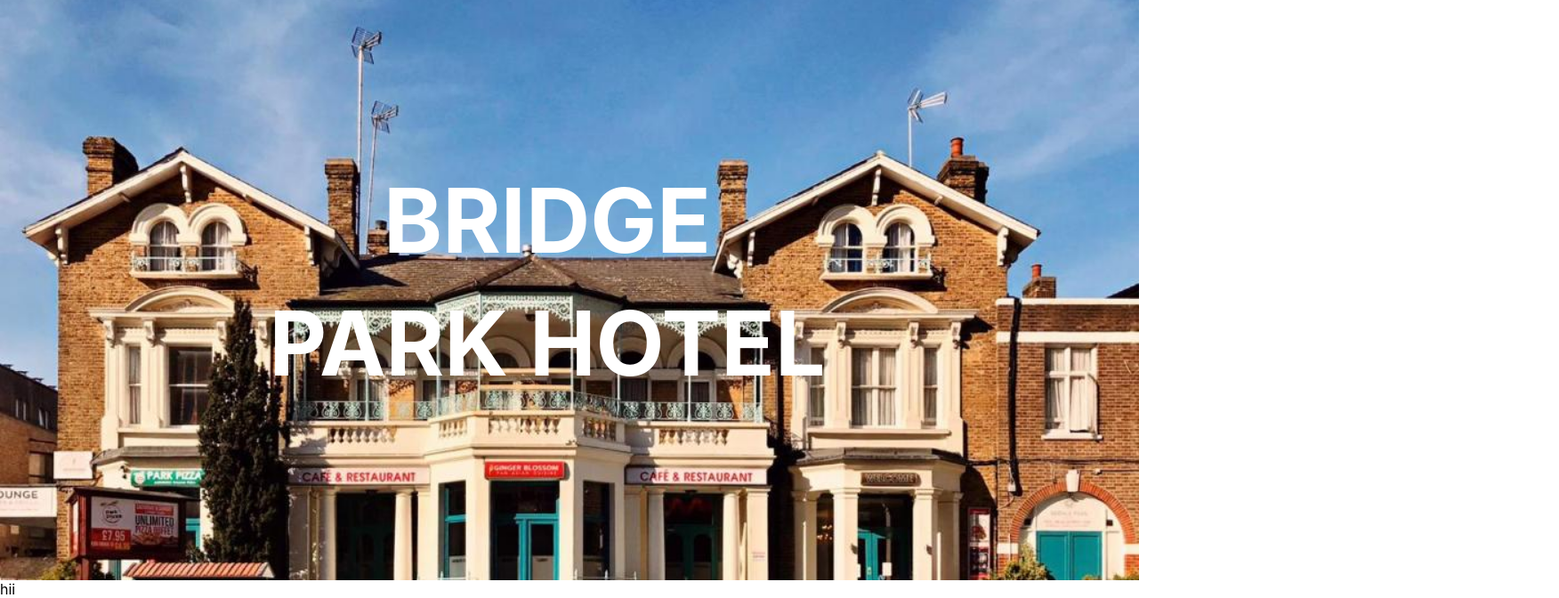
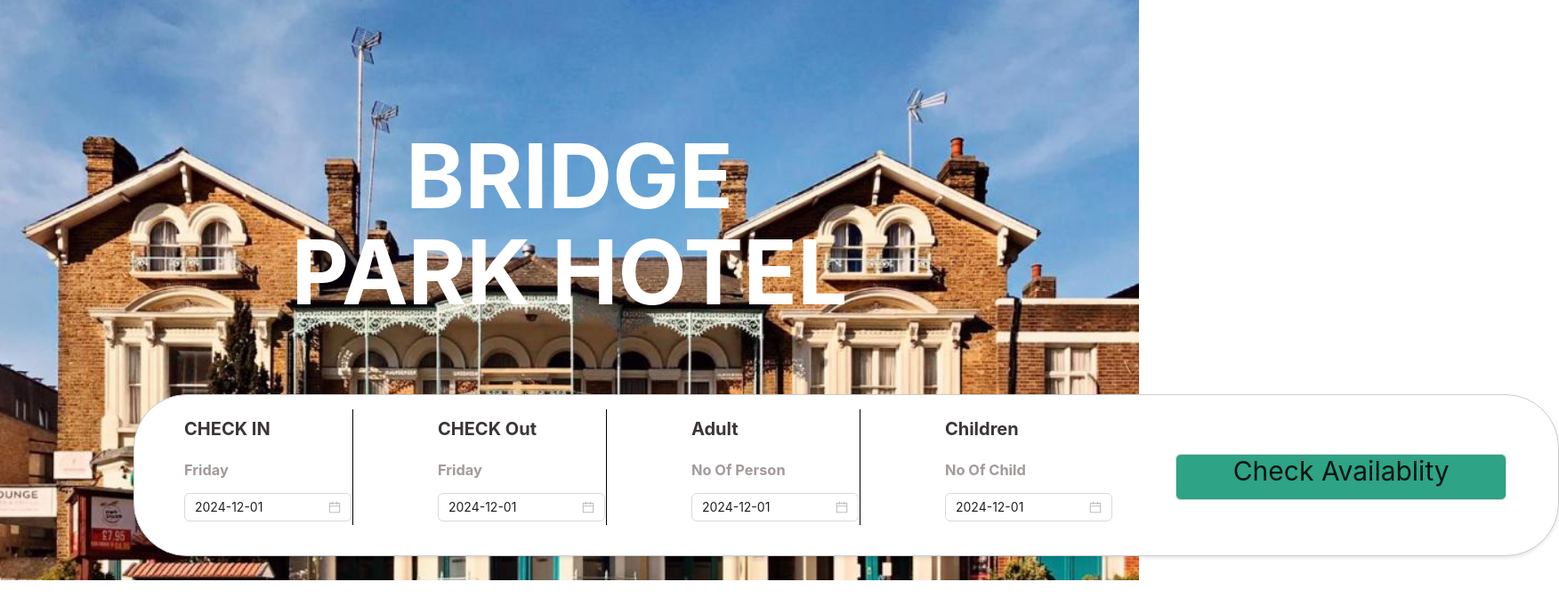
Before and after one commit to thanusiyanthan28/BridgePark_deploy2, a React (Create React App) app: page / in a window 1280 px wide. Shown: the part 148-820 px from the top of the page at 89% size, 1752 px wide, since content can reach past the window. Built offline with nearby package versions, Linux system fonts and the light colour scheme.

Commit message:
update something for ref

```diff
--- a/package.json
+++ b/package.json
@@ -6,6 +6,8 @@
     "@testing-library/jest-dom": "^5.17.0",
     "@testing-library/react": "^13.4.0",
     "@testing-library/user-event": "^13.5.0",
+    "antd": "^5.16.0",
+    "moment": "^2.30.1",
     "react": "^18.2.0",
     "react-dom": "^18.2.0",
     "react-icons": "^5.0.1",
--- a/src/App.js
+++ b/src/App.js
@@ -8,7 +8,7 @@
     <div>
       <Router>
         <Routes>
-          <Route path="/" element={<HomePage />} /> {/* Use curly braces to pass element prop */}
+          <Route path="/" element={<HomePage />} />
         </Routes>
       </Router>
     </div>
--- a/src/Pages/HomePage.js
+++ b/src/Pages/HomePage.js
@@ -1,11 +1,10 @@
 import React from 'react'
-import HeroSection from '../components/common/Header'
+import Header from '../components/common/Header'
 
 export default function HomePage(){
   return (
    <>
-   <HeroSection/>
-   <div>hii</div>
+   <Header/>
    </>
   )
 }
--- /dev/null
+++ b/src/components/common/Card.js
@@ -0,0 +1,51 @@
+import React from "react";
+import "../../css/Card.css";
+import { Row, Col, DatePicker } from "antd";
+import { Divider } from "antd";
+import dayjs from "dayjs";
+import PrimaryButton from "./PrimaryButton";
+
+function Card({ children, title, description }) {
+    return (
+        <div className="card">
+            <div className="card-body">
+                <Row gutter={[16, 16]}>
+                    <Col span={4} className="containerCol1">
+                        <Row><h1 className="titleH1">CHECK IN</h1></Row>
+                        <Row><h3 className="titleH3">Friday</h3></Row>
+                        <Row>
+                            <DatePicker defaultValue={dayjs("2024-12-01", "YYYY-MM-DD")} />
+                        </Row>
+                    </Col>
+                    <Col> <Divider type="vertical" className="devider" /></Col>
+                    <Col span={4} className="containerCol1">
+                        <Row><h1 className="titleH1">CHECK Out</h1></Row>
+                        <Row><h3 className="titleH3">Friday</h3></Row>
+                        <Row>
+                            <DatePicker defaultValue={dayjs("2024-12-01", "YYYY-MM-DD")} />
+                        </Row>
+                    </Col>
+                    <Col> <Divider type="vertical" className="devider" /></Col>
+                    <Col span={4} className="containerCol1">
+                        <Row><h1 className="titleH1">Adult</h1></Row>
+                        <Row><h3 className="titleH3">No Of Person</h3></Row>
+                        <Row>
+                            <DatePicker defaultValue={dayjs("2024-12-01", "YYYY-MM-DD")} />
+                        </Row>
+                    </Col>
+                    <Col> <Divider type="vertical" className="devider" /></Col>
+                    <Col span={4} className="containerCol1">
+                        <Row><h1 className="titleH1">Children</h1></Row>
+                        <Row><h3 className="titleH3">No Of Child</h3></Row>
+                        <Row>
+                            <DatePicker defaultValue={dayjs("2024-12-01", "YYYY-MM-DD")} />
+                        </Row>
+                    </Col>
+                    <Col span={6} style={{ Color: 'black' }}><PrimaryButton title={"Check Availablity"}/></Col>
+                </Row>
+            </div>
+        </div>
+    );
+}
+
+export default Card;
--- a/src/components/common/Header.js
+++ b/src/components/common/Header.js
@@ -3,7 +3,8 @@
 import "../../css/Header.css";
 import logo from "../../assets/images/HotelLogo.png";
 import Button from "./Button";
-import { FaArrowLeft, FaArrowRight } from 'react-icons/fa'
+import Card from "./Card";
+import { Row } from "antd";
 
 const Header = () => {
   const handleClick = () => {
@@ -40,6 +41,11 @@
           <h1 className="heading2">PARK HOTEL</h1>
 
         </div>
+        <Card
+          title="Card Title 2"
+          description="Description for Card 2"
+        >
+        </Card>
       </div>
     </div>
   );
--- /dev/null
+++ b/src/components/common/PrimaryButton.js
@@ -0,0 +1,10 @@
+import React from 'react';
+import { Button } from 'antd';
+
+const PrimaryButton = ({ title, onClick }) => (
+  <Button type="default" className='btnPrimary' onClick={onClick}>
+    {title}
+  </Button>
+);
+
+export default PrimaryButton;
--- /dev/null
+++ b/src/css/Card.css
@@ -0,0 +1,50 @@
+.card {
+    border: 1px solid #ccc;
+    border-radius: 60px;
+    box-shadow: 0 2px 4px rgba(0, 0, 0, 0.1);
+    margin: 10px;
+    overflow: hidden;
+    width: 300px; /* Adjust width as needed */
+    background-color: white;
+    color: black;
+    width: 1600px; /* Adjust width as needed */
+    height: 180px;
+    margin-left: 150px;
+  }
+
+  .card-body {
+    padding: 16px;
+    text-align: left;
+    margin-left: 30px;
+  }
+
+  .devider{
+    height: 130px;
+     background: black;
+     margin-left: -70px;
+  }
+
+  .titleH1{
+    color:rgb(59, 53, 53);
+    margin-top: 10px;
+  }
+
+  .titleH3{
+    color: rgba(71, 54, 54, 0.5);
+    margin-top: 10px;
+  }
+
+  .containerCol1{
+    margin-left: 10px;
+  }
+
+  .btnPrimary{
+    background-color: rgb(46, 163, 134);
+    margin-top: 50px;
+    font-size: 30px;
+    padding-bottom: 50px;
+    text-align: center;
+    display: block;
+    width: 100%;
+    justify-content: center;
+}
--- a/src/css/Header.css
+++ b/src/css/Header.css
@@ -37,17 +37,18 @@
 .logo {
   width: 100px;
   height: auto;
-  margin-left: 300px;
+  margin-left: 265px;
   margin-top: 30px;
 }
 
 .heading-container {
   font-size: 50px;
-  margin-top: 150px;
+  margin-top: 100px;
   /* display: flex; */
   /* align-items: center;
   justify-content: center; */
   flex-wrap: wrap;
+  margin-left: 50px;
 }
 
 .heading {
@@ -55,6 +56,6 @@
 }
 
 .heading2 {
-  margin-top: -50px;
+  margin-top: -80px;
   font-size: 100px;
 }
--- /dev/null
+++ b/src/css/buttonsStyle/PrimaryButton.css
@@ -0,0 +1,4 @@
+.btn{
+    background-color: rgb(46, 163, 134);
+    padding: 100px;
+}
```
Also changed, not shown: src/components/common/AntCard.js (added, +36 -0 lines), 1 other file (tests, documents, lock files or other folders).
